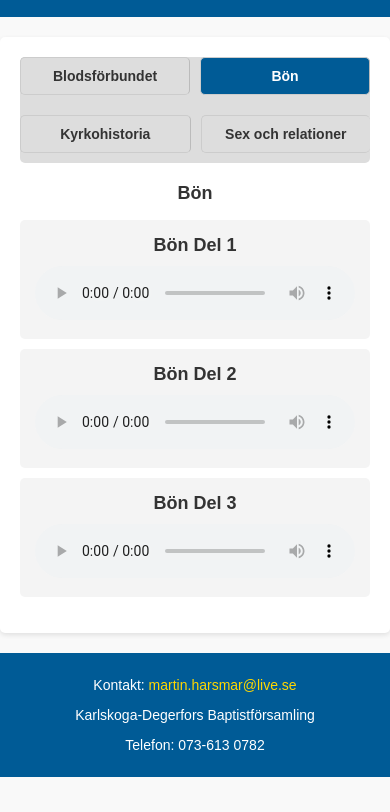
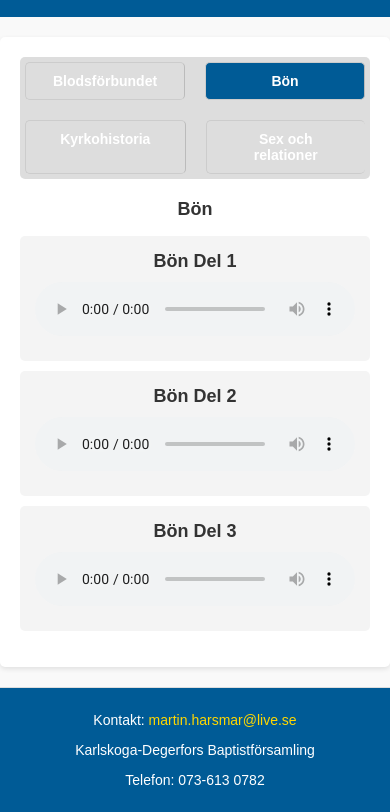
Before and after one commit to ReV-ViR/Pastor-Martins-Hemsida, a plain HTML site: page index.html in a window 390 px wide. Both pictures are taken after a click on the element "Bön". Shown: the part 140-952 px from the top of the page. Before the commit the page ends 917 px from the top, so only its background shows below. Drawn offline with Linux system fonts and the light colour scheme.

Commit message:
Lägger till Google Fonts och förbättrar design

```diff
--- a/index.html
+++ b/index.html
@@ -1,8 +1,8 @@
 <!DOCTYPE html>
 <html lang="sv">
-<head>
-  <meta charset="UTF-8">
+<meta charset="UTF-8">
   <meta name="viewport" content="width=device-width, initial-scale=1.0">
+  <link href="https://fonts.googleapis.com/css2?family=Roboto:wght@400;700&display=swap" rel="stylesheet">
   <title>Pastor Martins Hemsida</title>
   <link rel="stylesheet" href="styles.css">
   <style>
--- a/styles.css
+++ b/styles.css
@@ -148,3 +148,94 @@ footer a {
     font-size: 14px;
   }
 }
+/* --- Mobilanpassning --- */
+@media (max-width: 768px) {
+  body {
+    font-size: 16px;
+    padding: 10px;
+  }
+
+  .tab-container {
+    display: flex;
+    flex-wrap: wrap;
+    justify-content: space-between;
+    gap: 10px;
+  }
+
+  .tab {
+    flex: 1 1 calc(50% - 10px); /* Två flikar per rad */
+    text-align: center;
+    padding: 10px;
+    font-size: 14px;
+    border: 1px solid #ccc;
+    border-radius: 5px;
+    margin-bottom: 10px;
+  }
+
+  .tab-content {
+    margin-top: 20px;
+  }
+
+  audio {
+    width: 100%; /* Gör ljudspelaren responsiv */
+  }
+
+  h2, h3 {
+    font-size: 18px;
+    text-align: center;
+  }
+
+  footer {
+    text-align: center;
+    font-size: 14px;
+  }
+}
+
+/* --- Flikarna --- */
+.tab {
+  padding: 10px 20px;
+  background-color: #4a90e2; /* Blå färg */
+  color: white;
+  border-radius: 5px;
+  margin: 5px;
+  text-align: center;
+  cursor: pointer;
+  transition: background-color 0.3s;
+}
+
+.tab:hover {
+  background-color: #357ab7; /* Mörkare blå vid hovring */
+}
+
+/* --- Hero-sektion --- */
+.hero {
+  background-image: url('din-bild-här.jpg'); /* Lägg till en passande bakgrundsbild */
+  background-size: cover;
+  background-position: center;
+  color: white;
+  text-align: center;
+  padding: 50px 20px;
+  border-radius: 10px;
+}
+
+/* --- Ljudspelarna --- */
+audio {
+  width: 90%;
+  margin: 10px auto;
+  display: block;
+}
+
+/* --- Foten (Footer) --- */
+footer {
+  background-color: #f9f9f9;
+  text-align: center;
+  padding: 10px;
+  font-size: 14px;
+  color: #333333;
+  border-top: 1px solid #ddd;
+}
+
+/* --- Font (Google Fonts) --- */
+body {
+  font-family: 'Roboto', sans-serif; /* Använd Google Fonts */
+}
```
